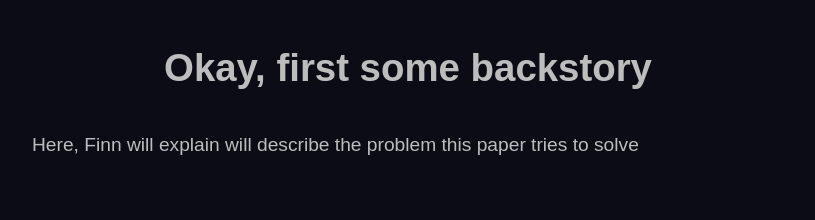
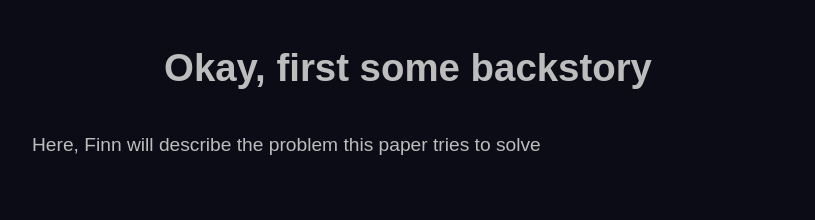
Before and after one commit to codemaker4/license-plate-explenation, a plain HTML site: page index.html in a window 1280 px wide. Shown: the part 800-1020 px from the top of the page, without its empty margins (232-1047 px from the left). Drawn offline with nearby package versions, Linux system fonts and the light colour scheme; animation ran at ten frames a second.

Commit message:
fix typo

```diff
--- a/index.html
+++ b/index.html
@@ -21,7 +21,7 @@
 			<section>
 				<h2>Okay, first some backstory</h2>
 				<p>
-					Here, Finn will explain will describe the problem this paper
+					Here, Finn will describe the problem this paper
 					tries to solve
 				</p>
 			</section>
```
